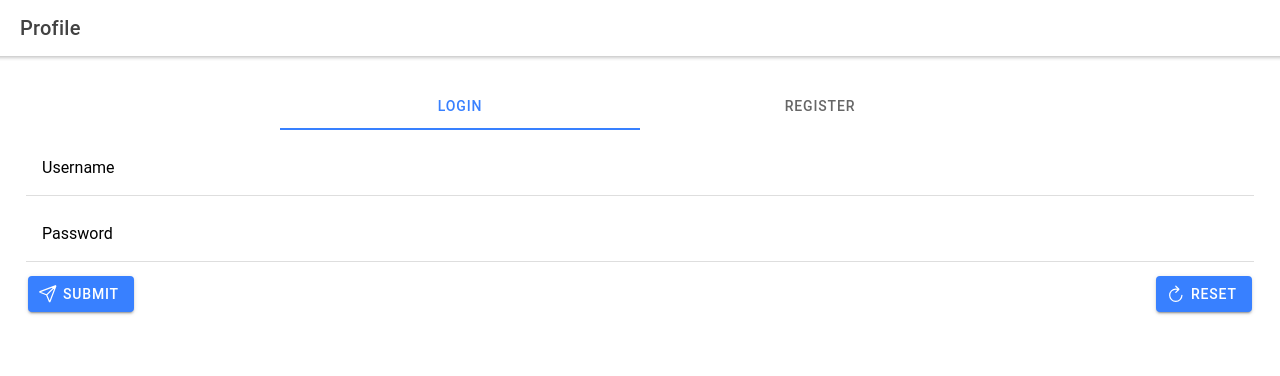
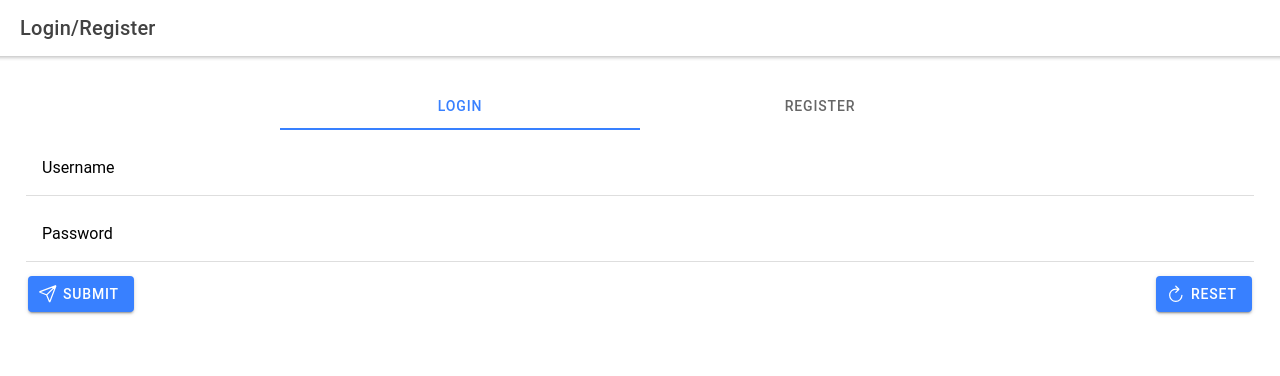
Before and after one commit to integrate-your-mind/recEV, a React (Create React App) app in the folder app/client/: page /profile in a window 1280 px wide. Shown: the top 376 px of the page. Built offline with nearby package versions, Linux system fonts and the light colour scheme.

Commit message:
Playing arond

```diff
--- a/app/client/src/App.tsx
+++ b/app/client/src/App.tsx
@@ -1,9 +1,25 @@
-import React from 'react';
+import React, { useState, useEffect } from 'react';
 import { Redirect, Route, Link, Switch } from 'react-router-dom';
-import { IonApp, IonIcon, IonLabel, IonRouterOutlet, IonTabBar, IonTabButton, IonTabs, IonMenu, IonHeader, IonToolbar, IonTitle, IonContent, IonList, IonItem } from '@ionic/react';
+import {
+    IonApp,
+    IonIcon,
+    IonLabel,
+    IonRouterOutlet,
+    IonTabBar,
+    IonTabButton,
+    IonTabs,
+    IonMenu,
+    IonHeader,
+    IonToolbar,
+    IonTitle,
+    IonContent,
+    IonList,
+    IonItem,
+} from '@ionic/react';
 import { IonReactRouter } from '@ionic/react-router';
 import { personCircleOutline, walletOutline, mapOutline } from 'ionicons/icons';
 import Profile from './pages/Profile';
+import Login from './pages/Login';
 import Donate from './pages/Donate';
 import Map from './pages/Map';
 import CharityModal from './pages/CharityModal';
@@ -32,8 +48,6 @@ import { ApolloProvider } from '@apollo/react-hooks';
 import { gql } from 'apollo-boost';
 // or you can use `import gql from 'graphql-tag';` instead
 
-import Menu from './components/menu-header/Menu.component';
-
 const client = new ApolloClient({
     //TODO: Setup uri to the gql endpoint
     uri: 'SET SOME URI HERE PLEASE TO THE END POINT',
@@ -47,14 +61,21 @@ const client = new ApolloClient({
 //     })
 //     .then((result) => console.log(result));
 
-const App: React.FC = () => (
+const App: React.FC = () => {
+    const [loggedIn, setLoggedIn] = useState<boolean>(false);
+
+    useEffect(() => {
+        setLoggedIn(false)
+    }, []);
+
+    return (
         <ApolloProvider client={client}>
             <IonApp>
                 <IonReactRouter>
                     <IonTabs>
                         <IonRouterOutlet>
                             {/* <Switch> */}
-                        <Route path="/profile" component={Profile} />
+                            <Route path="/profile" component={loggedIn === true ? Profile : Login } />
                             <Route path="/donate" component={Donate} exact />
                             <Route path="/map" component={Map} exact />
                             <Redirect exact from="/" to="/profile" />
@@ -80,5 +101,6 @@ const App: React.FC = () => (
             </IonApp>
         </ApolloProvider>
     );
+};
 
 export default App;
--- /dev/null
+++ b/app/client/src/pages/Login.tsx
@@ -0,0 +1,118 @@
+import React, { useRef, useState, useEffect } from 'react';
+import {
+    IonApp,
+    IonContent,
+    IonGrid,
+    IonRow,
+    IonCol,
+    IonItem,
+    IonLabel,
+    IonInput,
+    IonAlert,
+    IonToolbar,
+    IonTitle,
+    IonHeader,
+    IonPage,
+    IonIcon,
+} from '@ionic/react';
+import './Profile.css';
+
+import InputControl from '../components/input-control/input-control.component';
+import Submission from '../components/submission/submission.components';
+import Menu from '../components/menu-header/Menu.component';
+
+const Profile = () => {
+    // window.location.reload(false)
+    console.log('Looking at profile');
+
+    const usernameInputRef = useRef<HTMLIonInputElement>(null);
+    const passwordInputRef = useRef<HTMLIonInputElement>(null);
+    const [error, setError] = useState<string>();
+    const [status, setStatus] = useState<'Login' | 'Register'>('Login');
+
+    const setStatusHandler = (selectedType: 'Login' | 'Register') => {
+        setStatus(selectedType);
+    };
+
+    const submitHandler = () => {
+        const enteredUsername = usernameInputRef.current?.value;
+        const enteredPassword = passwordInputRef.current?.value;
+
+        if (!enteredUsername || !enteredPassword) {
+            setError('Please submit a valid username or password');
+
+            return;
+        }
+
+        //post request, post the submission
+    };
+
+    const resetHandler = () => {
+        usernameInputRef.current!.value = '';
+        passwordInputRef.current!.value = '';
+    };
+
+    const clearError = () => {
+        setError('');
+    };
+
+    return (
+        <React.Fragment>
+            <IonAlert
+                isOpen={!!error}
+                message={error}
+                buttons={[
+                    {
+                        text: 'Okay',
+                        handler: () => {
+                            return clearError;
+                        },
+                    },
+                ]}
+            />
+
+            <IonApp>
+                <Menu title="profile" />
+                <IonHeader>
+                    <IonToolbar>
+                        <IonTitle>Login/Register</IonTitle>
+                    </IonToolbar>
+                </IonHeader>
+                <IonContent className="ion-padding">
+                    <IonGrid>
+                        <IonRow>
+                            <IonCol>
+                                <InputControl selectedValue={status} onSelectValue={setStatusHandler} />
+                            </IonCol>
+                        </IonRow>
+
+                        <IonRow>
+                            <IonCol>
+                                <IonItem>
+                                    <IonLabel position="floating">
+                                        Username
+                                        {console.log('Here in Profile Username, status is ', status)}
+                                    </IonLabel>
+                                    <IonInput type="text" ref={usernameInputRef}></IonInput>
+                                </IonItem>
+                            </IonCol>
+                        </IonRow>
+
+                        <IonRow>
+                            <IonCol>
+                                <IonItem>
+                                    <IonLabel position="floating">Password</IonLabel>
+                                    <IonInput type="text" ref={passwordInputRef}></IonInput>
+                                </IonItem>
+                            </IonCol>
+                        </IonRow>
+
+                        <Submission onSubmit={submitHandler} onReset={resetHandler} />
+                    </IonGrid>
+                </IonContent>
+            </IonApp>
+        </React.Fragment>
+    );
+};
+
+export default Profile;
--- a/app/client/src/pages/Map.tsx
+++ b/app/client/src/pages/Map.tsx
@@ -21,7 +21,7 @@ const Tab3: React.FC = () => {
                     </IonToolbar>
                 </IonHeader>
                 <img src={mapImage} />
-                <IonButton  color="primary" href="/profile">Profile</IonButton>
+                <IonButton color="primary" href="/profile">Profile</IonButton>
             </IonContent>
         </IonPage>
     );
```
Lines whose indentation alone changed are shown as unchanged.
